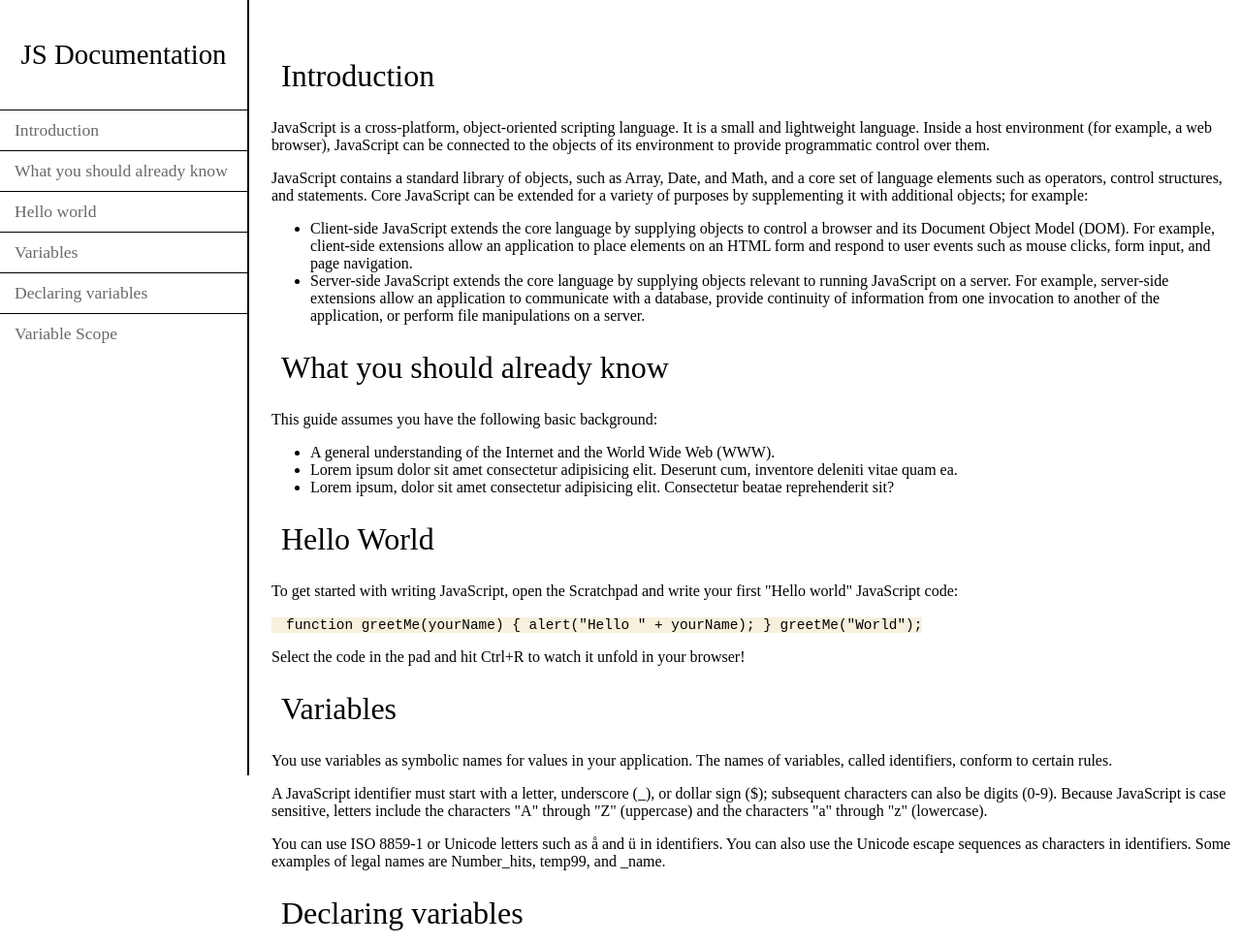
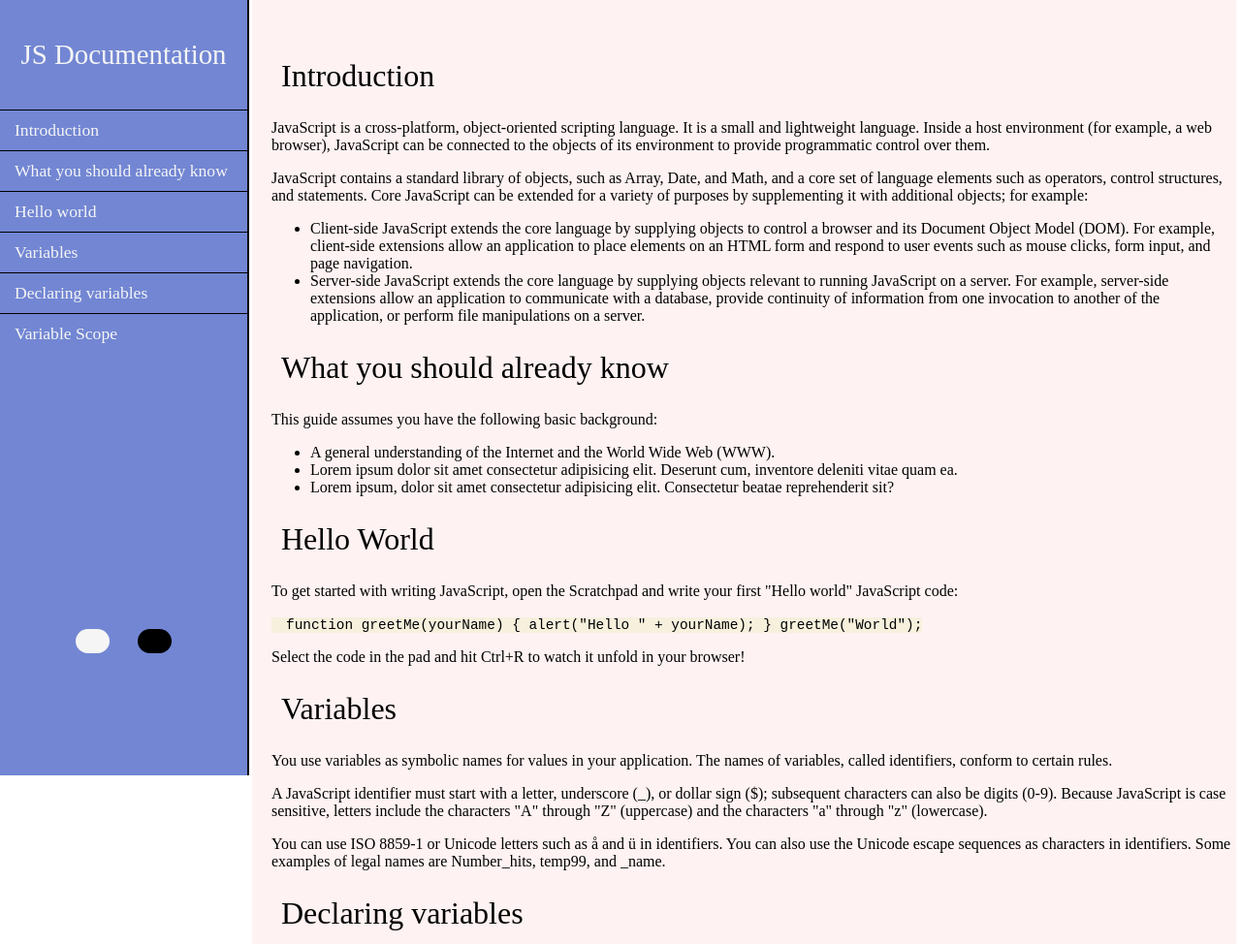
Before and after one commit to zbr-98/technical-documentation-page, a plain HTML site: page index.html in a window 1280 px wide. Shown: the top 974 px of the page at 97% size. Drawn offline with Linux system fonts and the light colour scheme.

Commit message:
JS added

```diff
--- a/index.html
+++ b/index.html
@@ -18,6 +18,11 @@
                   <li><a href="#Declaring_variables" class='nav-link'>Declaring variables</a></li>
                   <li><a href="#Variable_Scope" class='nav-link'>Variable Scope</a></li>
             </ul>
+            <div class="buttons">
+                  <button onclick="myfun1()" name="theme" id="button-1">
+                  <button onclick="myfun1()" name="theme" id="button-2">
+            </div>
+
       </nav>
 
       <main id="main-doc">
@@ -89,5 +94,15 @@
             </section>
 
       </main>
+      <script>
+            function myfun1(){
+                  var element=document.getElementById('main-doc');
+                  element.classList.remove('.main-doc2');
+            }
+            function myfun2(){
+                  var element=document.getElementById('main-doc');
+                  element.classList.add('.main-doc2');
+            }
+      </script>
 </body>
 </html>
--- a/styles.css
+++ b/styles.css
@@ -5,17 +5,27 @@ body{
       padding:0;
       height:100vh;
       border-right: 2px solid black;
+      background-color: #7286D3;
+      color: whitesmoke;
       align-items: left;
       width:255px;
       position:fixed;
       left:0px;
-
+}
+#navbar2{
+      background-color: #C69749;
+      color: #000000;
 }
 #main-doc{
       margin:0px 5px 110px 260px;
+      background-color: #FFF2F2;
       display: block;
       align-items: right;
       padding:40px 5px 5px 20px;
+}
+.main-doc2{
+      background-color: #282A3A;
+      color:whitesmoke;
 }
 #navbar header{
       font-size: 1.8em;
@@ -34,27 +44,53 @@ body{
 #navbar a{
       font-size: 1.1rem;
       text-decoration: none;
-      color: dimgray;
+      color: whitesmoke;
       /* margin-left:20px; */
 }
 #header{
       font-size: 2rem;
       padding: 10px;
 }
+.buttons{
+      display: flex;
+      align-items: center;
+      justify-content:space-evenly;
+      height: 70vh;
+}
+#button-1{
+      background-color: whitesmoke;
+      border-radius: 20px;
+      border-style: none;
+      cursor: pointer;
+      width: 35px;
+      height: 25px;
+      margin-left: 50px;
+}
+#button-2{
+      background-color: rgb(0, 0, 0);
+      cursor: pointer;
+      border-style: none;
+      border-radius: 20px;
+      margin-right: 50px;
+      width: 35px;
+      height: 25px;
+}
 code{
       padding-left: 15px;
       background-color: rgb(246, 240, 221);
       font-size: 0.9rem;
 }
-@media screen and (max-width: 900px){
+@media screen and (max-width: 500px){
       #navbar{
             display: inline;
             position: relative;
+            background-color: #7286D3;
             height:30vh;
             border-bottom: 2px solid dimgray;
       }
       #main-doc{
-            margin:10px 5px 110px 20px;
+            margin:10px 0 110px 0;
+
       }
 }
 section{
```
Also changed, not shown: index.js (added, +13 -0 lines).
